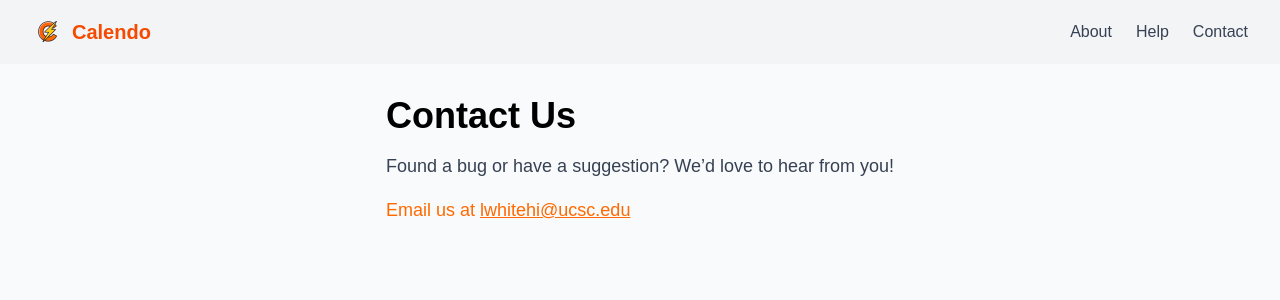
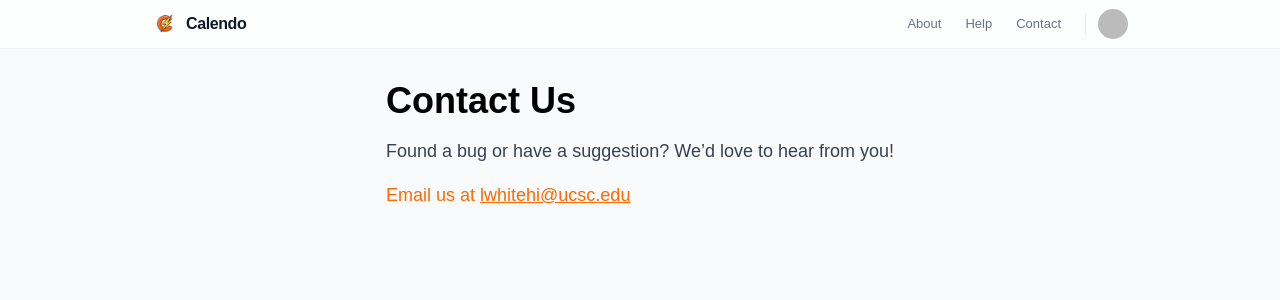
Before and after one commit to lewisjwhitehill/calendo, a Next.js app in the folder src/: page /contact in a window 1280 px wide. Shown: the top 300 px of the page. Built offline with nearby package versions, Linux system fonts and the light colour scheme; no server answers; sample sign-in values are in the browser's storage.

Commit message:
forced sign out and redriect to sign in page on dead token. previous token error messages cleared on fresh sign in. updated UI to show google account and ability to sign out.

```diff
--- a/src/app/components/ClientDashboard.tsx
+++ b/src/app/components/ClientDashboard.tsx
@@ -1,7 +1,7 @@
 "use client";
 
-import { useSession } from "next-auth/react";
-import { useState } from "react";
+import { signOut, useSession } from "next-auth/react";
+import { useEffect, useState } from "react";
 
 type ParsedEvent = {
   summary: string;
@@ -43,7 +43,12 @@ export default function ClientDashboard({ billing }: ClientDashboardProps) {
     }
   });
 
-  // Show a friendly loader while NextAuth fetches the session
+  useEffect(() => {
+    if (session?.error) {
+      signOut({ callbackUrl: "/" });
+    }
+  }, [session?.error]);
+
   if (status === "loading") {
     return (
       <div className="flex items-center justify-center min-h-screen">
--- /dev/null
+++ b/src/app/components/NavBar.tsx
@@ -0,0 +1,113 @@
+"use client";
+
+import { signOut, useSession } from "next-auth/react";
+import Image from "next/image";
+import { useEffect, useRef, useState } from "react";
+
+export default function NavBar() {
+  const { data: session } = useSession();
+  const [open, setOpen] = useState(false);
+  const dropdownRef = useRef<HTMLDivElement>(null);
+
+  useEffect(() => {
+    function handleClickOutside(e: MouseEvent) {
+      if (dropdownRef.current && !dropdownRef.current.contains(e.target as Node)) {
+        setOpen(false);
+      }
+    }
+    document.addEventListener("mousedown", handleClickOutside);
+    return () => document.removeEventListener("mousedown", handleClickOutside);
+  }, []);
+
+  const userImage = session?.user?.image;
+  const userName = session?.user?.name;
+  const userEmail = session?.user?.email;
+
+  return (
+    <header className="sticky top-0 z-50 w-full border-b border-gray-200/60 bg-white/70 backdrop-blur-xl">
+      <div className="mx-auto flex h-12 max-w-5xl items-center justify-between px-6">
+        {/* Logo */}
+        <a href="/" className="flex items-center gap-2">
+          <Image src="/images/calendo_logo.png" alt="Calendo Logo" width={26} height={26} />
+          <span className="text-base font-semibold tracking-tight text-gray-900">Calendo</span>
+        </a>
+
+        {/* Right side: nav links + separator + avatar */}
+        <div className="flex items-center gap-1">
+          <nav className="flex items-center">
+            <a
+              href="/about"
+              className="rounded-lg px-3 py-1.5 text-[13px] font-medium text-gray-500 transition-colors hover:bg-gray-100 hover:text-gray-900"
+            >
+              About
+            </a>
+            <a
+              href="/help"
+              className="rounded-lg px-3 py-1.5 text-[13px] font-medium text-gray-500 transition-colors hover:bg-gray-100 hover:text-gray-900"
+            >
+              Help
+            </a>
+            <a
+              href="/contact"
+              className="rounded-lg px-3 py-1.5 text-[13px] font-medium text-gray-500 transition-colors hover:bg-gray-100 hover:text-gray-900"
+            >
+              Contact
+            </a>
+          </nav>
+
+          {session?.user && (
+            <>
+              {/* Separator */}
+              <div className="mx-2 h-5 w-px bg-gray-200" />
+
+              {/* Avatar + dropdown */}
+              <div ref={dropdownRef} className="relative">
+                <button
+                  type="button"
+                  onClick={() => setOpen((prev) => !prev)}
+                  className="flex items-center rounded-full transition-opacity hover:opacity-80 focus:outline-none focus-visible:ring-2 focus-visible:ring-orange-400 focus-visible:ring-offset-2"
+                >
+                  {userImage ? (
+                    <img
+                      src={userImage}
+                      alt={userName ?? "Avatar"}
+                      width={30}
+                      height={30}
+                      className="rounded-full"
+                      referrerPolicy="no-referrer"
+                    />
+                  ) : (
+                    <div className="flex h-[30px] w-[30px] items-center justify-center rounded-full bg-orange-500 text-xs font-semibold text-white">
+                      {(userName ?? userEmail ?? "?").charAt(0).toUpperCase()}
+                    </div>
+                  )}
+                </button>
+
+                {open && (
+                  <div className="absolute right-0 mt-2 w-64 origin-top-right rounded-xl border border-gray-200 bg-white p-1 shadow-lg ring-1 ring-black/5 animate-in fade-in slide-in-from-top-1">
+                    <div className="px-3 py-2.5">
+                      {userName && (
+                        <p className="text-sm font-medium text-gray-900 truncate">{userName}</p>
+                      )}
+                      {userEmail && (
+                        <p className="text-xs text-gray-500 truncate">{userEmail}</p>
+                      )}
+                    </div>
+                    <div className="mx-1 border-t border-gray-100" />
+                    <button
+                      type="button"
+                      onClick={() => signOut({ callbackUrl: "/" })}
+                      className="mt-1 w-full rounded-lg px-3 py-2 text-left text-sm text-gray-700 transition-colors hover:bg-gray-100"
+                    >
+                      Sign out
+                    </button>
+                  </div>
+                )}
+              </div>
+            </>
+          )}
+        </div>
+      </div>
+    </header>
+  );
+}
--- a/src/app/dashboard/page.tsx
+++ b/src/app/dashboard/page.tsx
@@ -5,13 +5,13 @@ import { getServerSession } from "next-auth/next";
 import { authOptions } from "@/lib/authOptions";
 import { prisma } from "@/lib/db/prisma";
 import { checkLimit } from "@/lib/usage/checkLimit";
+import { redirect } from "next/navigation";
 
 export default async function DashboardPage() {
   const session = await getServerSession(authOptions);
 
   if (!session?.userId) {
-    // You might want to redirect or show an error message
-    return <p>Access Denied. Please sign in.</p>;
+    redirect("/api/auth/signin");
   }
 
   const [subscription, usage] = await Promise.all([
--- a/src/app/layout.tsx
+++ b/src/app/layout.tsx
@@ -2,7 +2,7 @@ import type { Metadata } from "next";
 import { Geist, Geist_Mono } from "next/font/google";
 import "./globals.css";
 import { Providers } from "./providers";
-import Image from "next/image";
+import NavBar from "./components/NavBar";
 
 const geistSans = Geist({
   variable: "--font-geist-sans",
@@ -29,17 +29,7 @@ export default function RootLayout({
       <body className={`${geistSans.variable} ${geistMono.variable} antialiased`}>
         <Providers>
           <div className="flex flex-col min-h-screen bg-gray-50 text-black">
-            <header className="w-full flex items-center justify-between px-8 py-4 bg-gray-100">
-              <div className="flex items-center">
-                <Image src="/images/calendo_logo.png" alt="Calendo Logo" width={32} height={32} />
-                <span className="ml-2 text-xl font-bold text-orange-600">Calendo</span>
-              </div>
-              <nav className="flex space-x-6">
-                <a href="/about" className="text-gray-700 hover:text-orange-600">About</a>
-                <a href="/help" className="text-gray-700 hover:text-orange-600">Help</a>
-                <a href="/contact" className="text-gray-700 hover:text-orange-600">Contact</a>
-              </nav>
-            </header>
+            <NavBar />
             {children}
           </div>
         </Providers>
--- a/src/lib/authOptions.ts
+++ b/src/lib/authOptions.ts
@@ -21,6 +21,10 @@ export const authOptions: NextAuthOptions = {
   callbacks: {
     async jwt({ token, account, profile }) {
       if (account) {
+        // Fresh sign-in — clear any previous error state so a re-sign-in
+        // after a revoked/expired token starts from a clean slate.
+        delete token.error;
+
         // Save the new access token every sign‑in
         token.accessToken = account.access_token;
 
@@ -119,6 +123,9 @@ export const authOptions: NextAuthOptions = {
       session.accessToken = token.accessToken as string;
       session.userId = token.userId as string;
       session.plan = token.plan as string;
+      if (token.error) {
+        session.error = token.error;
+      }
       return session;
     },
     async redirect({ baseUrl }) {
```
